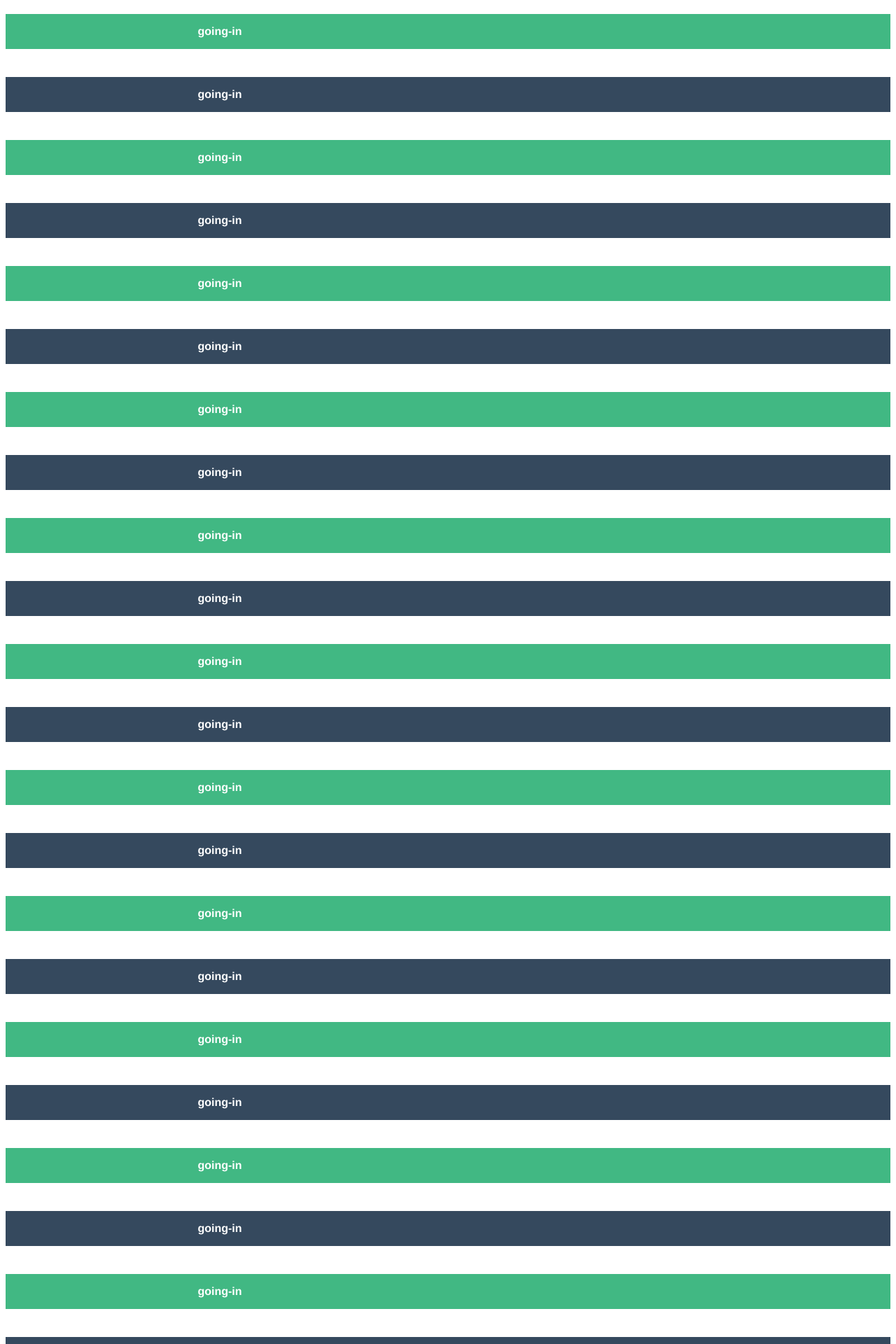
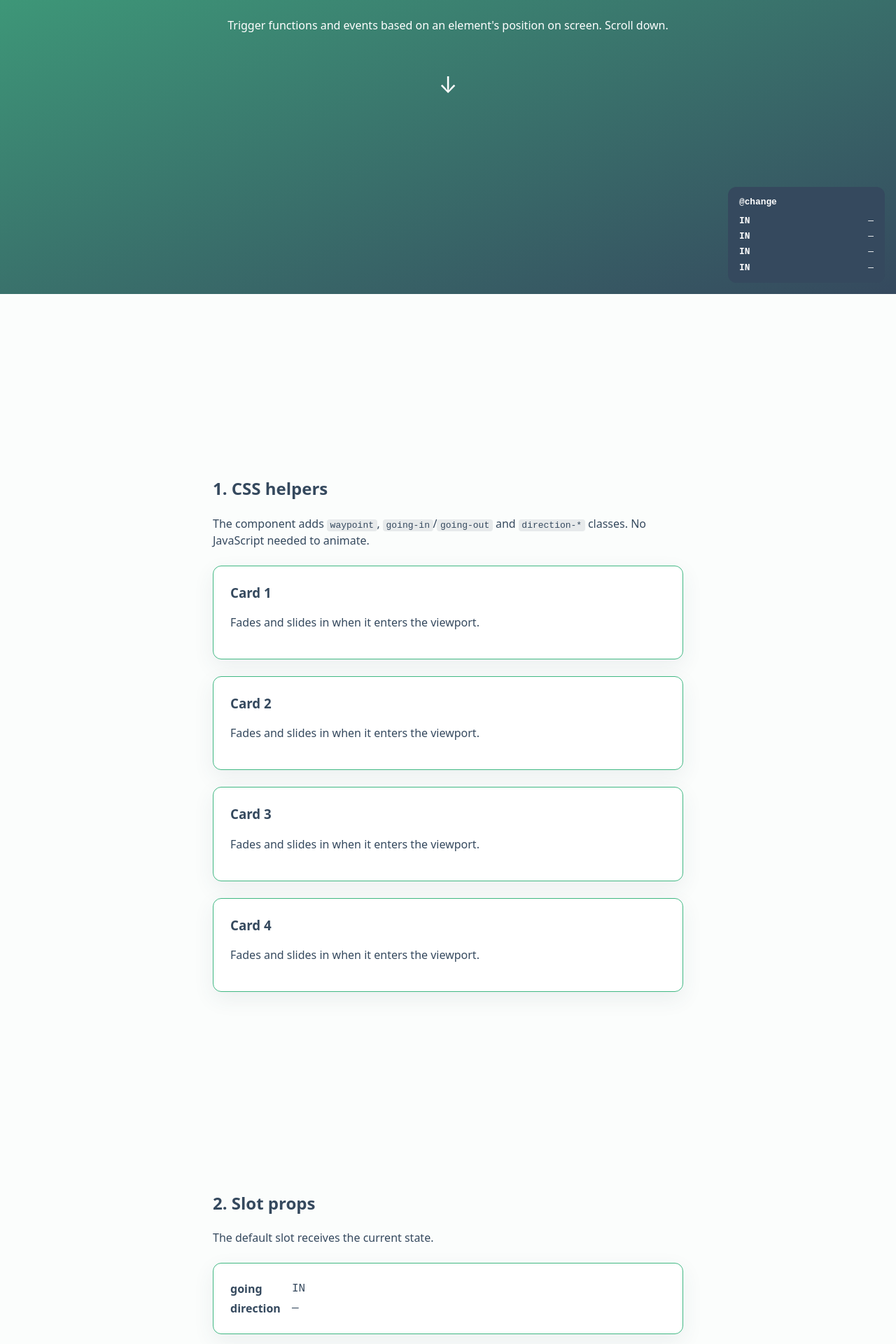
Before and after one commit to scaccogatto/vue-waypoint, a Vue app: page / in a window 1280 px wide. Shown: the part 380-2300 px from the top of the page at 70% size. Built offline with nearby package versions, Linux system fonts and the light colour scheme.

Commit message:
feat(demo): riscrive la demo mostrando tutta l'API
Sostituisce le 100 barre identiche con cinque sezioni: helper CSS,
slot props, opzioni dell'observer con threshold regolabile, toggle
active e useWaypoint, piu un pannello con il log degli eventi change.

```diff
--- a/src/App.vue
+++ b/src/App.vue
@@ -1,62 +1,285 @@
 <template>
-  <Waypoint
-    v-for="i in testSize"
-    :key="i"
-    @change="printCallback"
-    #default="{ going, direction }"
-  >
-    <span v-if="going">going-{{ going.toLowerCase() }}</span>
-    <span v-if="direction">direction-{{ direction.toLowerCase() }}</span>
-  </Waypoint>
+  <header class="hero">
+    <h1>vue-waypoint</h1>
+    <p>
+      Trigger functions and events based on an element's position on screen.
+      Scroll down.
+    </p>
+    <p class="hint">↓</p>
+  </header>
+
+  <main>
+    <section class="demo">
+      <h2>1. CSS helpers</h2>
+      <p>
+        The component adds <code>waypoint</code>,
+        <code>going-in</code>/<code>going-out</code> and
+        <code>direction-*</code> classes. No JavaScript needed to animate.
+      </p>
+      <Waypoint v-for="card in 4" :key="card" class="card" @change="onChange">
+        <h3>Card {{ card }}</h3>
+        <p>Fades and slides in when it enters the viewport.</p>
+      </Waypoint>
+    </section>
+
+    <section class="demo">
+      <h2>2. Slot props</h2>
+      <p>The default slot receives the current state.</p>
+      <Waypoint #default="{ going, direction }" class="card state-card">
+        <dl>
+          <dt>going</dt>
+          <dd>{{ going ?? "—" }}</dd>
+          <dt>direction</dt>
+          <dd>{{ direction ?? "—" }}</dd>
+        </dl>
+      </Waypoint>
+    </section>
+
+    <section class="demo">
+      <h2>3. Observer options</h2>
+      <p>
+        Fires only when <code>{{ threshold }}%</code> of the box is visible.
+        Drag to change it: the observer is rebuilt on the fly.
+      </p>
+      <label class="control">
+        threshold
+        <input v-model.number="threshold" type="range" min="0" max="100" step="10" />
+      </label>
+      <Waypoint
+        :options="observerOptions"
+        #default="{ going }"
+        class="card tall"
+      >
+        <h3>{{ going === "IN" ? "Visible enough" : "Not yet" }}</h3>
+      </Waypoint>
+    </section>
+
+    <section class="demo">
+      <h2>4. active toggle</h2>
+      <p>Turn the observer off without unmounting the element.</p>
+      <label class="control">
+        <input v-model="active" type="checkbox" />
+        active
+      </label>
+      <Waypoint :active="active" #default="{ going }" class="card">
+        <h3>{{ active ? (going ?? "waiting") : "paused" }}</h3>
+      </Waypoint>
+    </section>
+
+    <section class="demo">
+      <h2>5. useWaypoint composable</h2>
+      <p>Same engine, no component: bring your own element and template ref.</p>
+      <div ref="composableTarget" class="card" :class="composableClass">
+        <h3>{{ composableState?.going ?? "waiting" }}</h3>
+        <p>{{ composableState?.direction ?? "no direction yet" }}</p>
+      </div>
+    </section>
+  </main>
+
+  <aside class="log">
+    <h2>@change</h2>
+    <ol>
+      <li v-for="entry in log" :key="entry.id">
+        <b>{{ entry.going }}</b>
+        <span>{{ entry.direction ?? "—" }}</span>
+      </li>
+      <li v-if="log.length === 0" class="empty">nothing yet</li>
+    </ol>
+  </aside>
 </template>
 
-<script lang="ts">
-import { defineComponent } from "vue";
-import { Waypoint, type WaypointState } from "./components/Waypoint";
+<script setup lang="ts">
+import { computed, ref } from "vue";
+import { Waypoint, useWaypoint, type WaypointState } from "./components/Waypoint";
 
-export default defineComponent({
-  name: "App",
-  components: {
-    Waypoint,
-  },
-  setup() {
-    function printCallback(waypointState: WaypointState) {
-      console.info({
-        el: waypointState.el,
-        going: waypointState.going,
-        direction: waypointState.direction,
-      });
-    }
+const threshold = ref(50);
+const observerOptions = computed(() => ({ threshold: threshold.value / 100 }));
 
-    return { printCallback, testSize: 100 };
-  },
+const active = ref(true);
+
+const composableTarget = ref<HTMLElement | null>(null);
+const { state: composableState } = useWaypoint(composableTarget);
+const composableClass = computed(() => {
+  const { going, direction } = composableState.value ?? {};
+  return [
+    going && `going-${going.toLowerCase()}`,
+    direction && `direction-${direction.toLowerCase()}`,
+  ];
 });
+
+let nextId = 0;
+const log = ref<
+  { id: number; going: string | undefined; direction: string | undefined }[]
+>([]);
+
+function onChange({ going, direction }: WaypointState) {
+  log.value.unshift({ id: nextId++, going, direction });
+  log.value = log.value.slice(0, 8);
+}
 </script>
 
 <style>
-#app {
-  font-family: Avenir, Helvetica, Arial, sans-serif;
-  -webkit-font-smoothing: antialiased;
-  -moz-osx-font-smoothing: grayscale;
-  text-align: center;
-  color: #2c3e50;
+:root {
+  --green: #41b883;
+  --navy: #35495e;
+  color-scheme: light dark;
 }
 
-.waypoint {
-  width: 100%;
-  height: 50px;
-  background-color: #41b883;
-  margin: 40px 0;
-  display: grid;
-  grid-template-columns: 1fr 1fr;
-  column-gap: 40px;
-  align-content: center;
-  justify-items: center;
-  color: white;
-  font-weight: bold;
+body {
+  margin: 0;
+  font-family: system-ui, -apple-system, "Segoe UI", sans-serif;
+  color: var(--navy);
+  background: #fbfdfc;
+  line-height: 1.5;
 }
 
-.waypoint:nth-child(even) {
-  background-color: #35495e;
+.hero {
+  min-height: 100vh;
+  display: grid;
+  place-content: center;
+  text-align: center;
+  padding: 0 1rem;
+  background: linear-gradient(160deg, var(--green), var(--navy));
+  color: white;
+}
+
+.hero h1 {
+  font-size: clamp(2.5rem, 10vw, 6rem);
+  margin: 0;
+}
+
+.hint {
+  font-size: 2rem;
+  animation: bob 1.6s ease-in-out infinite;
+}
+
+@keyframes bob {
+  50% {
+    transform: translateY(0.5rem);
+  }
+}
+
+main {
+  max-width: 42rem;
+  margin: 0 auto;
+  padding: 0 1rem 60vh;
+}
+
+.demo {
+  padding: 30vh 0 0;
+}
+
+code {
+  background: rgba(53, 73, 94, 0.1);
+  padding: 0.1em 0.35em;
+  border-radius: 4px;
+}
+
+.control {
+  display: flex;
+  gap: 0.5rem;
+  align-items: center;
+  margin-bottom: 1rem;
+  font-weight: 600;
+}
+
+/* the component tags every element with .waypoint */
+.waypoint,
+.card {
+  background: white;
+  border: 1px solid rgba(53, 73, 94, 0.15);
+  border-radius: 12px;
+  padding: 1.5rem;
+  margin: 1.5rem 0;
+  box-shadow: 0 10px 30px rgba(53, 73, 94, 0.08);
+  opacity: 0;
+  transform: translateY(2rem);
+  transition:
+    opacity 0.5s ease,
+    transform 0.5s ease,
+    border-color 0.3s ease;
+}
+
+.card h3 {
+  margin: 0 0 0.25rem;
+}
+
+.card.tall {
+  min-height: 70vh;
+  display: grid;
+  place-content: center;
+}
+
+.going-in {
+  opacity: 1;
+  transform: none;
+  border-color: var(--green);
+}
+
+.going-out.direction-up {
+  transform: translateY(-2rem);
+}
+
+.state-card dl {
+  display: grid;
+  grid-template-columns: auto 1fr;
+  gap: 0.25rem 1rem;
+  margin: 0;
+}
+
+.state-card dt {
+  font-weight: 700;
+}
+
+.state-card dd {
+  margin: 0;
+  font-family: ui-monospace, monospace;
+}
+
+.log {
+  position: fixed;
+  right: 1rem;
+  bottom: 1rem;
+  width: 12rem;
+  background: var(--navy);
+  color: white;
+  border-radius: 12px;
+  padding: 0.75rem 1rem;
+  font-size: 0.8rem;
+}
+
+.log h2 {
+  margin: 0 0 0.5rem;
+  font-size: 0.8rem;
+  font-family: ui-monospace, monospace;
+}
+
+.log ol {
+  margin: 0;
+  padding: 0;
+  list-style: none;
+  display: grid;
+  gap: 0.2rem;
+}
+
+.log li {
+  display: flex;
+  justify-content: space-between;
+  font-family: ui-monospace, monospace;
+}
+
+.log .empty {
+  opacity: 0.6;
+}
+
+@media (prefers-reduced-motion: reduce) {
+  .waypoint,
+  .card,
+  .hint {
+    transition: none;
+    animation: none;
+    opacity: 1;
+    transform: none;
+  }
 }
 </style>
```
